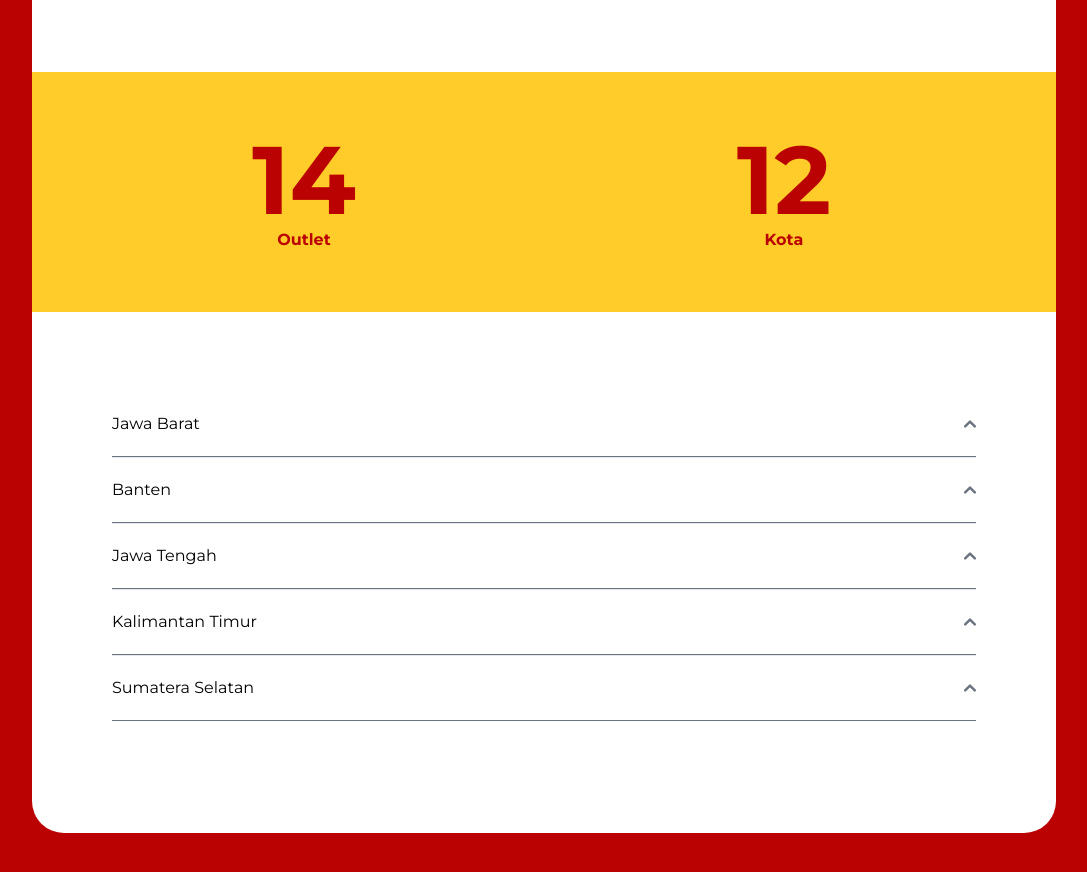
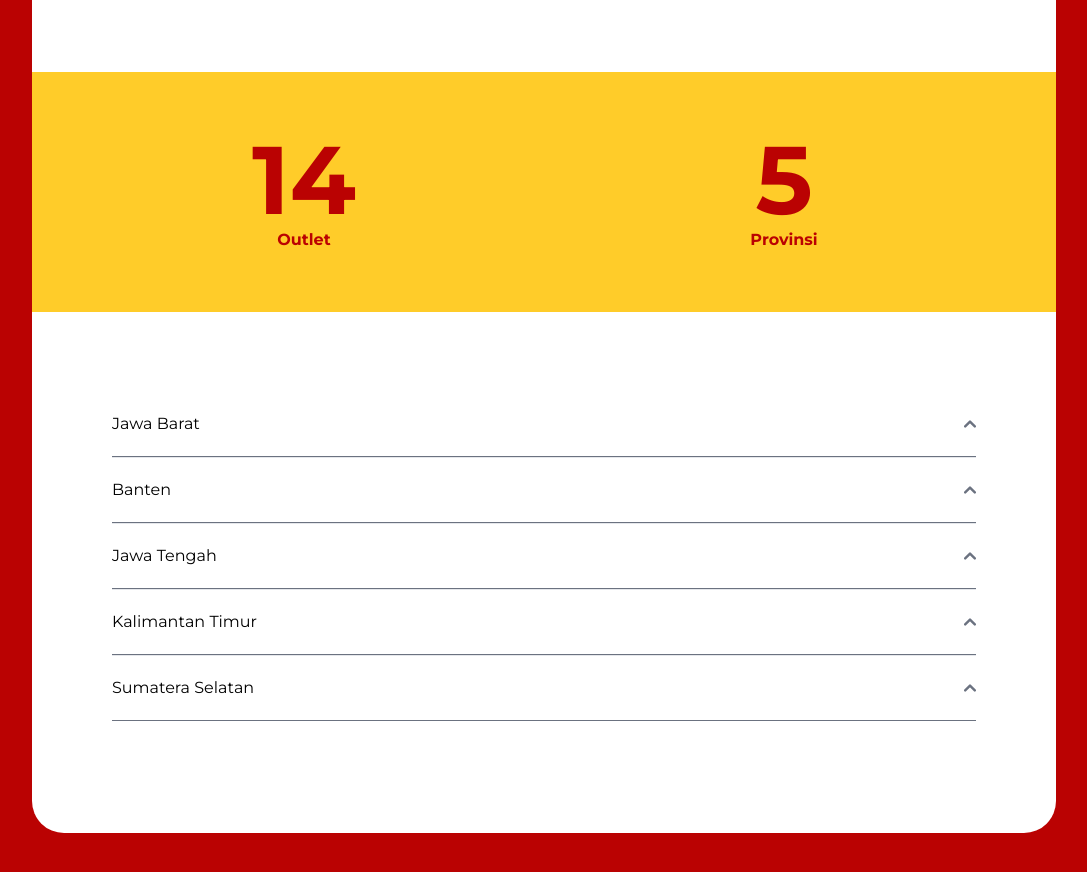
Before and after one commit to GilangAlfarizi/pak-ndut-official-website, a React (Vite) app: page / in a window 1280 px wide. Shown: the part 3500-4372 px from the top of the page, without its empty margins (96-1183 px from the left). Built offline with nearby package versions, Linux system fonts and the light colour scheme.

Commit message:
update outlets

```diff
--- a/src/components/home/Outlets.jsx
+++ b/src/components/home/Outlets.jsx
@@ -6,6 +6,7 @@ import { useLanguage } from "../../context/LanguageContext"; // ambil bahasa
 const Outlets = () => {
   const [accordionData, setAccordionData] = useState([]);
   const [outletCount, setOutletCount] = useState(0);
+  const [provinceCount, setProvinceCount] = useState(0);
   const { language } = useLanguage(); // ambil pilihan bahasa
 
   // Translasi langsung di sini
@@ -13,12 +14,12 @@ const Outlets = () => {
     en: {
       title: "Our Outlets",
       outletLabel: "Outlets",
-      cityLabel: "Cities",
+      cityLabel: "Provinces",
     },
     id: {
       title: "Outlet Kami",
       outletLabel: "Outlet",
-      cityLabel: "Kota",
+      cityLabel: "Provinsi",
     },
   };
 
@@ -27,8 +28,11 @@ const Outlets = () => {
       .then((res) => res.json())
       .then((rawData) => {
         const groupedData = [];
+        const provinceSet = new Set();
 
         rawData.data.forEach((item) => {
+          provinceSet.add(item.province); // kumpulkan provinsi unik
+
           const existingProvince = groupedData.find(
             (entry) => entry.province === item.province
           );
@@ -56,6 +60,7 @@ const Outlets = () => {
 
         setAccordionData(groupedData);
         setOutletCount(rawData.data.length);
+        setProvinceCount(provinceSet.size); // jumlah provinsi unik
       })
       .catch((err) => console.error("Failed to fetch outlet data:", err));
   }, []);
@@ -79,7 +84,7 @@ const Outlets = () => {
             </div>
             <div className="flex w-full h-full justify-center items-center">
               <div className="text-center text-[#BA0202]">
-                <h4 className="text-6xl xl:text-8xl font-bold">12</h4>
+                <h4 className="text-6xl xl:text-8xl font-bold">{provinceCount}</h4>
                 <p className="font-bold">{translations[language].cityLabel}</p>
               </div>
             </div>
```
